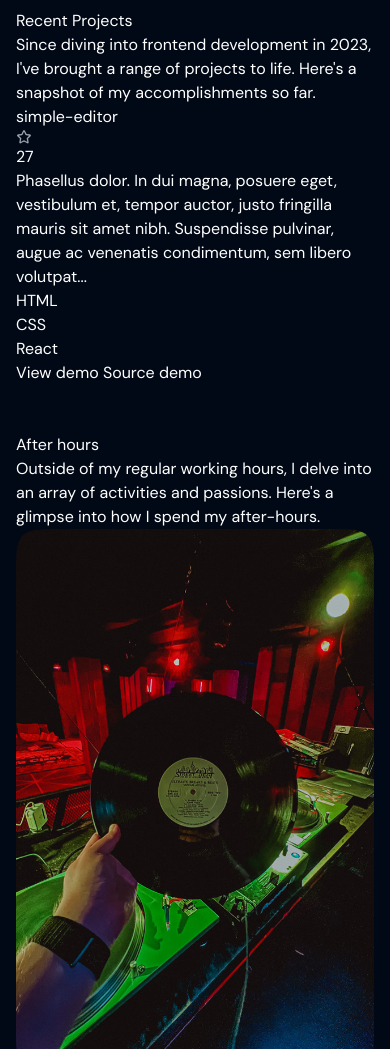
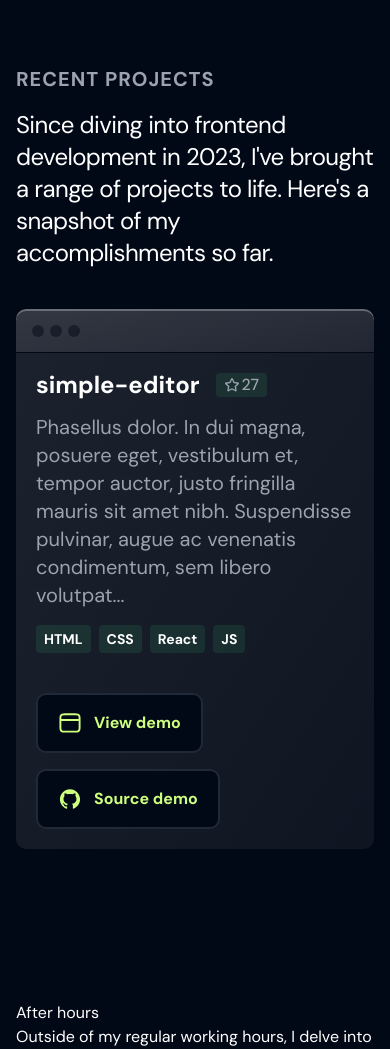
Before and after one commit to mstryjek88/portfolio, a website built with Parcel: page src/index.html in a window 390 px wide. Shown: the part 2780-3829 px from the top of the page. Built offline with nearby package versions, Linux system fonts and the light colour scheme.

Commit message:
Add mobile styles for projects

```diff
--- a/src/index.html
+++ b/src/index.html
@@ -50,13 +50,15 @@
                         src="./images/person-icon.svg" alt="person icon">Get to know me</a>
             </div>
         </section>
-        <section id="skills" class="max-w-ms mx-auto py-6">
+        <section id="skills" class="max-w-ms mx-auto mb-32">
             <h2 class="text-gray-400 tracking-wider font-bold text-xl mb-4">MY SKILSS</h2>
-            <p class="text-2xl tracking-tight mb-10">I've picked up some cool skills along the way, and I'm excited to share them with
+            <p class="text-2xl tracking-tight mb-10">I've picked up some cool skills along the way, and I'm excited to
+                share them with
                 you. Check out what I
                 can do below!</p>
             <div class="grid gap-4">
-                <article class="p-5 rounded-wtf bg-gradient-to-br from-white/10 to-white/5 shadow-innerLight ring ring-bg">
+                <article
+                    class="p-5 rounded-wtf bg-gradient-to-br from-white/10 to-white/5 shadow-innerLight ring ring-bg">
                     <img src="./images/triangle.svg" class="w-44 h-44 mb-10" alt="">
                     <h3 class="border-accent border-t-2 pt-3 text-2xl tracking-tight mb-3">Working knowledge</h3>
                     <ul class="text-sm tracking-tight space-y-2">
@@ -71,8 +73,9 @@
                         <li>— Semantic HTML5</li>
                     </ul>
                 </article>
-                <article class="p-5 rounded-wtf bg-gradient-to-br from-white/10 to-white/5 shadow-innerLight ring ring-bg">
-                    <img src="./images/circle.svg" class="w-44 h-44 mb-10"  alt="">
+                <article
+                    class="p-5 rounded-wtf bg-gradient-to-br from-white/10 to-white/5 shadow-innerLight ring ring-bg">
+                    <img src="./images/circle.svg" class="w-44 h-44 mb-10" alt="">
                     <h3 class="border-accent border-t-2 pt-3 text-2xl tracking-tight mb-3">Know something about</h3>
                     <ul>
                         <li>— JavaScript ES6 + features</li>
@@ -84,8 +87,9 @@
                         <li> — Accessibility</li>
                     </ul>
                 </article>
-                <article class="p-5 rounded-wtf bg-gradient-to-br from-white/10 to-white/5 shadow-innerLight ring ring-bg">
-                    <img src="./images/flower.svg" class="w-44 h-44 mb-10"  alt="">
+                <article
+                    class="p-5 rounded-wtf bg-gradient-to-br from-white/10 to-white/5 shadow-innerLight ring ring-bg">
+                    <img src="./images/flower.svg" class="w-44 h-44 mb-10" alt="">
                     <h3 class="border-accent border-t-2 pt-3 text-2xl tracking-tight mb-3">Want to learn</h3>
                     <ul>
                         <li>— React</li>
@@ -99,23 +103,48 @@
                 </article>
             </div>
         </section>
-        <section id="projects" class="max-w-ms mx-auto py-6">
-            <h2>Recent Projects</h2>
-            <p>Since diving into frontend development in 2023, I've brought a range of projects to life. Here's a
+        <section id="projects" class="max-w-ms mx-auto mb-32">
+            <h2 class="text-gray-400 tracking-wider font-bold text-xl mb-4 uppercase">Recent Projects</h2>
+            <p class="text-2xl tracking-tight mb-10">Since diving into frontend development in 2023, I've brought a
+                range of projects to life. Here's a
                 snapshot of my accomplishments so far.</p>
-            <article>
-                <h3>simple-editor</h3>
-                <p><img src="./images/smal-star.svg" alt="">27</p>
-                <p>Phasellus dolor. In dui magna, posuere eget, vestibulum et, tempor auctor, justo fringilla mauris sit
-                    amet nibh. Suspendisse pulvinar, augue ac venenatis condimentum, sem libero volutpat...</p>
-                <ul>
-                    <li>HTML</li>
-                    <li>CSS</li>
-                    <li>React</li>
-                </ul>
-                <a href="#">View demo</a>
-                <a href="#">Source demo</a>
-            </article>
+            <div class="grid">
+                <article
+                    class="rounded-wtf overflow-clip bg-gradient-to-br from-white/10 to-white/5 shadow-innerLight ring ring-bg">
+                    <div
+                        class="border-b border-bg h-11 p-4  flex gap-1.5 bg-gradient-to-br from-white/10 to-white/5 shadow-innerLight rounded-t-wtf">
+                        <span class="w-3 h-3 block rounded-full bg-bg opacity-50"></span>
+                        <span class="w-3 h-3 block rounded-full bg-bg opacity-50"></span>
+                        <span class="w-3 h-3 block rounded-full bg-bg opacity-50"></span>
+                    </div>
+                    <div class="p-5">
+                        <header class="flex gap-4 items-center">
+                            <h3 class="text-2xl font-bold leading-none">simple-editor</h3>
+                            <p
+                                class="flex gap-0.5 bg-green-400/10 px-2 py-1 text-gray-400 font-medium rounded leading-none items-center">
+                                <img src="./images/smal-star.svg" alt="">27
+                            </p>
+                        </header>
+                        <p class="py-4 text-gray-400 text-xl">Phasellus dolor. In dui magna, posuere eget, vestibulum
+                            et, tempor auctor, justo
+                            fringilla mauris sit amet nibh. Suspendisse pulvinar, augue ac venenatis condimentum, sem
+                            libero volutpat...</p>
+                        <ul class="flex gap-2 mb-10">
+                            <li class="bg-green-400/10 px-2 py-1 text-white text-sm font-bold rounded">HTML</li>
+                            <li class="bg-green-400/10 px-2 py-1 text-white text-sm font-bold rounded">CSS</li>
+                            <li class="bg-green-400/10 px-2 py-1 text-white text-sm font-bold rounded">React</li>
+                            <li class="bg-green-400/10 px-2 py-1 text-white text-sm font-bold rounded">JS</li>
+                        </ul>
+                        <div class="flex flex-col gap-4 items-start">
+                            <a class="bg-bg text-accent flex gap-3 py-4  px-5 items-center font-bold rounded-wtf border-lightGray border-2"
+                                href="#"><img src="./images/demo.svg" alt="person icon" class="w-6 h-6">View demo</a>
+                            <a class="bg-bg text-accent flex gap-3 py-4  px-5 items-center font-bold rounded-wtf border-lightGray border-2"
+                                href="#"><img src="./images/source.svg" alt="person icon" class="w-6 h-6">Source
+                                demo</a>
+                        </div>
+                    </div>
+                </article>
+            </div>
         </section>
         <section class="max-w-ms mx-auto py-6">
             <h2>After hours</h2>
```
Also changed, not shown: src/images/demo.svg (added), src/images/source.svg (added).
